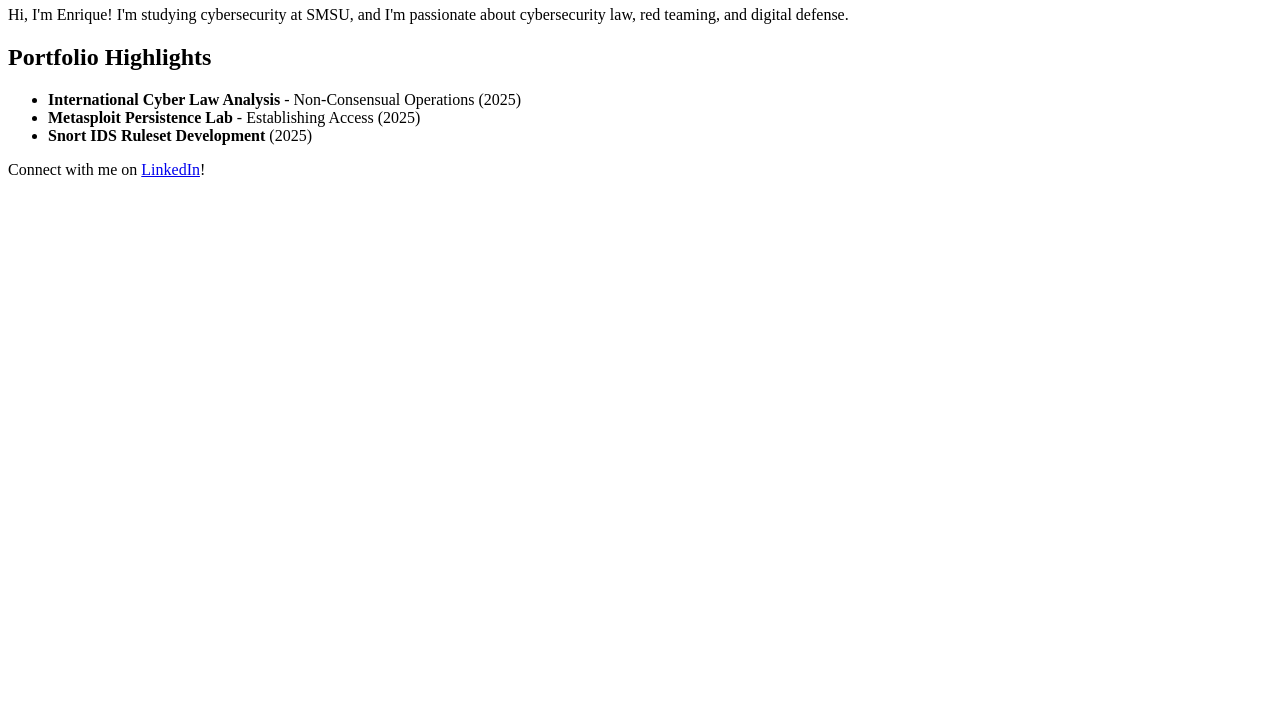
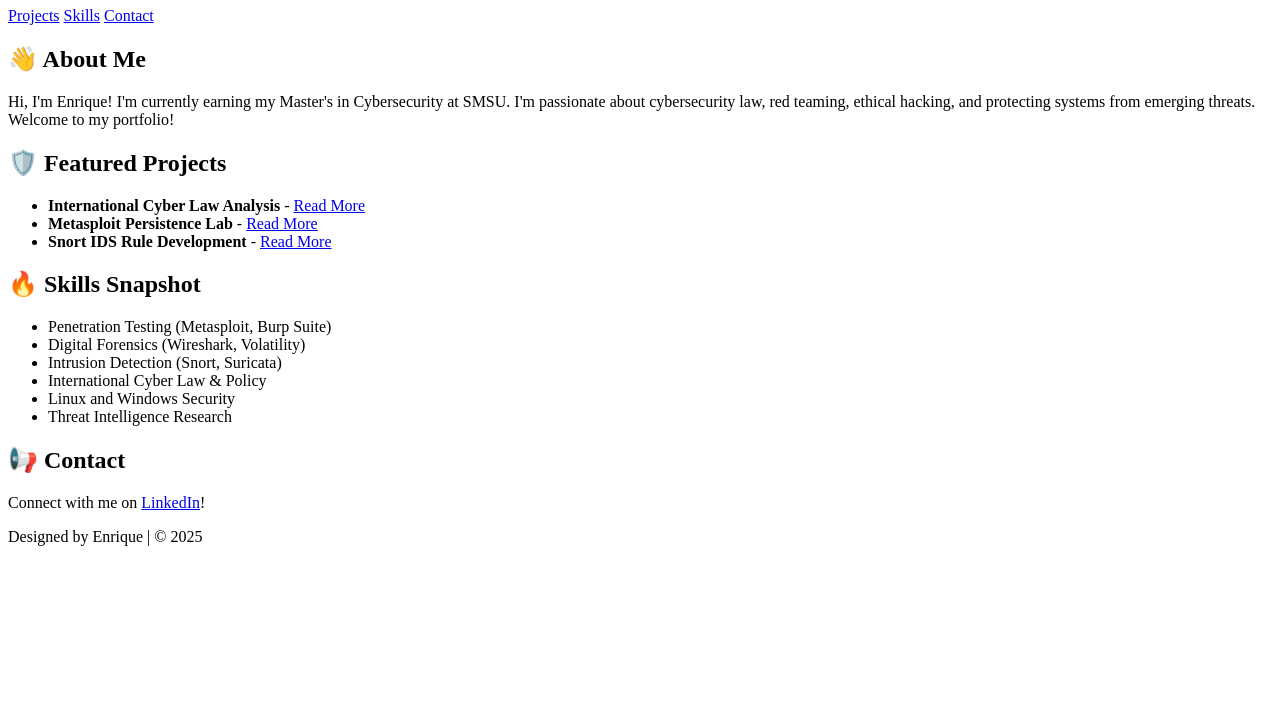
Before and after one commit to Medic256/medic256.github.io, a plain HTML site: page index.html in a window 1280 px wide. Shown: the part 74-800 px from the top of the page. Drawn offline with Linux system fonts and the light colour scheme.

Commit message:
Update index.html

```diff
--- a/index.html
+++ b/index.html
@@ -1,18 +1,57 @@
+<!-- Enrique's Starter index.html for GitHub Portfolio -->
 <!DOCTYPE html>
 <html lang="en">
 <head>
     <meta charset="UTF-8">
-    <title>My Cybersecurity Portfolio</title>
+    <meta name="viewport" content="width=device-width, initial-scale=1.0">
+    <title>Enrique's Cybersecurity Portfolio</title>
+    <link rel="stylesheet" href="assets/style.css">
 </head>
 <body>
-    <h1>Welcome to My Cybersecurity Portfolio</h1>
-    <p>Hi, I'm Enrique! I'm studying cybersecurity at SMSU, and I'm passionate about cybersecurity law, red teaming, and digital defense.</p>
-    <h2>Portfolio Highlights</h2>
-    <ul>
-        <li><strong>International Cyber Law Analysis</strong> - Non-Consensual Operations (2025)</li>
-        <li><strong>Metasploit Persistence Lab</strong> - Establishing Access (2025)</li>
-        <li><strong>Snort IDS Ruleset Development</strong> (2025)</li>
-    </ul>
-    <p>Connect with me on <a href="https://www.linkedin.com/in/enrique-becwar-8a9bb23b/">LinkedIn</a>!</p>
+    <header>
+        <h1>🔵 Enrique Becwar | Cybersecurity Portfolio</h1>
+        <nav>
+            <a href="#projects">Projects</a>
+            <a href="#skills">Skills</a>
+            <a href="#contact">Contact</a>
+        </nav>
+    </header>
+
+    <main>
+        <section id="about">
+            <h2>👋 About Me</h2>
+            <p>Hi, I'm Enrique! I'm currently earning my Master's in Cybersecurity at SMSU. I'm passionate about cybersecurity law, red teaming, ethical hacking, and protecting systems from emerging threats. Welcome to my portfolio!</p>
+        </section>
+
+        <section id="projects">
+            <h2>🛡️ Featured Projects</h2>
+            <ul>
+                <li><strong>International Cyber Law Analysis</strong> - <a href="projects/international_cyber_law.html">Read More</a></li>
+                <li><strong>Metasploit Persistence Lab</strong> - <a href="projects/metasploit_persistence.html">Read More</a></li>
+                <li><strong>Snort IDS Rule Development</strong> - <a href="projects/snort_ids_rules.html">Read More</a></li>
+            </ul>
+        </section>
+
+        <section id="skills">
+            <h2>🔥 Skills Snapshot</h2>
+            <ul>
+                <li>Penetration Testing (Metasploit, Burp Suite)</li>
+                <li>Digital Forensics (Wireshark, Volatility)</li>
+                <li>Intrusion Detection (Snort, Suricata)</li>
+                <li>International Cyber Law & Policy</li>
+                <li>Linux and Windows Security</li>
+                <li>Threat Intelligence Research</li>
+            </ul>
+        </section>
+
+        <section id="contact">
+            <h2>📢 Contact</h2>
+            <p>Connect with me on <a href="https://www.linkedin.com/in/enrique-becwar-8a9bb23b/" target="_blank">LinkedIn</a>!</p>
+        </section>
+    </main>
+
+    <footer>
+        <p>Designed by Enrique | © 2025</p>
+    </footer>
 </body>
 </html>
```
